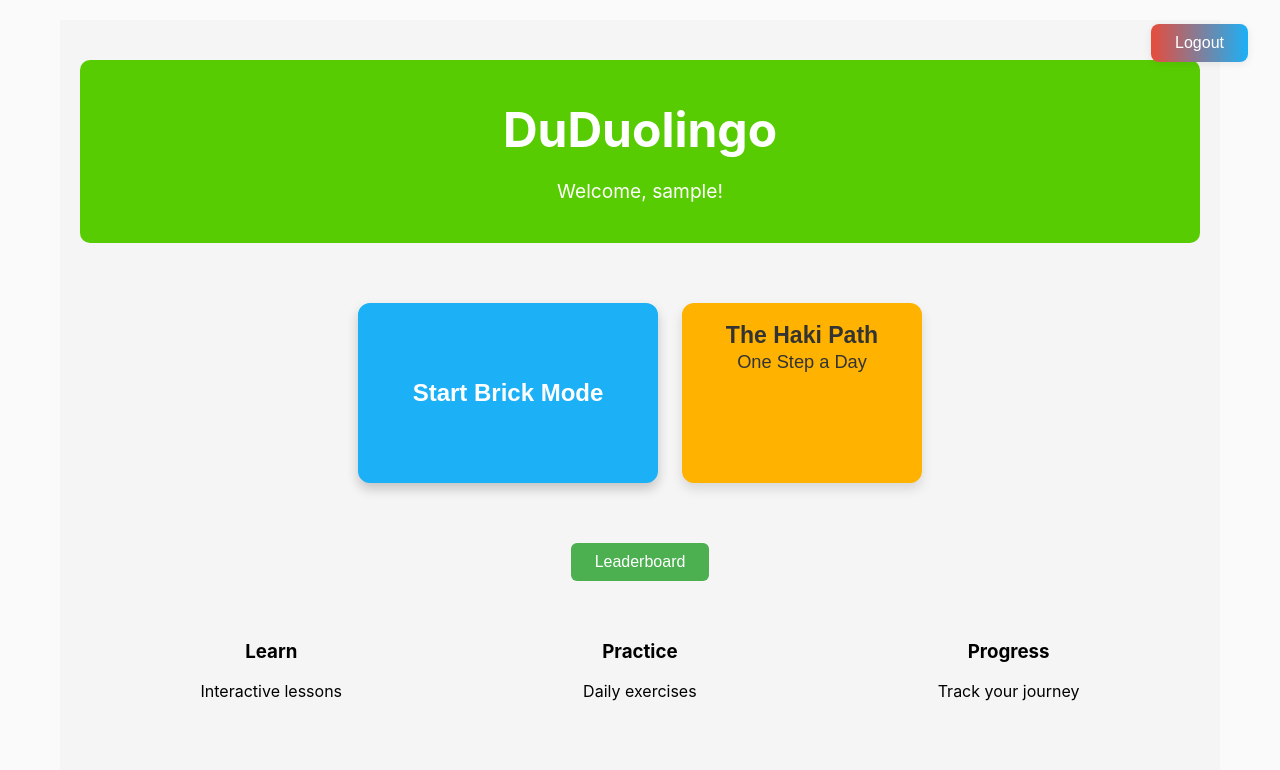
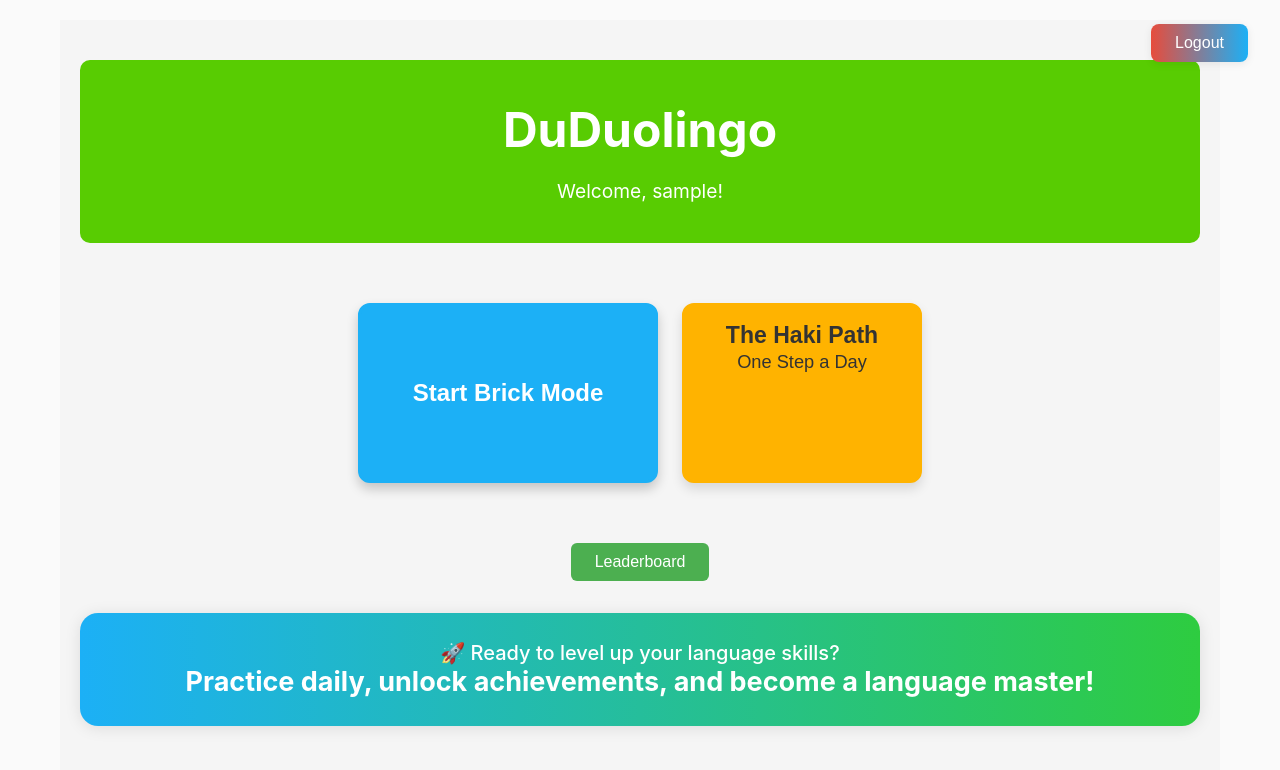
Before and after one commit to Papajuli1/DuDuolingo, a React (Create React App) app in the folder frontend/: page / in a window 1280 px wide. Shown: the top 770 px of the page. Built offline with nearby package versions, Linux system fonts and the light colour scheme; sample sign-in values are in the browser's storage; grey boxes are pictures that could not be loaded; what smartlook-client would draw is missing.

Commit message:
Styling improvements

```diff
--- a/frontend/src/components/Step.js
+++ b/frontend/src/components/Step.js
@@ -280,7 +280,22 @@ const Step = ({ stepData, onWordClick, onContinue, onStepCompleted }) => {
         Select all the words that you recognize in the image. You can use up to 2 hints, but each hint reduces your score.
       </div>
       <div className="step-header">
-        <h3 className="step-title">{stepData.language} Day {stepData.day}</h3>
+        <h3 className="step-title">
+          {stepData.language} Day {stepData.day}
+          {stepData.language === 'Spanish' && (
+            <img
+              src="https://cdnjs.cloudflare.com/ajax/libs/twemoji/14.0.2/svg/1f1ea-1f1f8.svg"
+              alt="Spanish flag"
+              style={{
+                width: '1.5em',
+                height: '1.5em',
+                verticalAlign: 'middle',
+                marginLeft: '8px',
+                filter: 'drop-shadow(0 0 2px #222)'
+              }}
+            />
+          )}
+        </h3>
         <span className={`step-level${stepData.completed ? ' step-level-completed' : ''}`}>
           {stepData.completed ? 'Completed' : 'In Progress'}
         </span>
--- a/frontend/src/pages/BrickModePage.css
+++ b/frontend/src/pages/BrickModePage.css
@@ -196,3 +196,21 @@
   font-weight: bold;
   margin-top: 6px;
 }
+.brickmode-btn-row {
+  display: flex;
+  gap: 18px;
+  justify-content: center;
+  margin: 18px 0 12px 0;
+}
+
+.brickmode-btn {
+  min-width: 160px;
+  padding: 10px 0;
+  font-size: 1em;
+  font-weight: 500;
+  border-radius: 15px;
+  box-sizing: border-box;
+  display: flex;
+  align-items: center;
+  justify-content: center;
+}
--- a/frontend/src/pages/BrickModePage.js
+++ b/frontend/src/pages/BrickModePage.js
@@ -240,24 +240,40 @@ const BrickModePage = () => {
       <div className="brickmode-header">
         <h1>Brick Mode</h1>
         <p>Choose a brick to practice with:</p>
+        <div className="brickmode-btn-row">
           <button
-          className="brickmode-back-btn"
+            className="brickmode-back-btn brickmode-btn"
             onClick={handleGoBack}
           >
             Back to Home
           </button>
           <button
-          className="brickmode-back-btn"
+            className="brickmode-back-btn brickmode-btn"
             onClick={() => setLanguage(language === 'Spanish' ? 'German' : 'Spanish')}
           >
             Switch to {language === 'Spanish' ? 'German' : 'Spanish'}
+            <img
+              src={language === 'Spanish'
+                ? 'https://cdnjs.cloudflare.com/ajax/libs/twemoji/14.0.2/svg/1f1e9-1f1ea.svg'
+                : 'https://cdnjs.cloudflare.com/ajax/libs/twemoji/14.0.2/svg/1f1ea-1f1f8.svg'
+              }
+              alt={language === 'Spanish' ? 'German flag' : 'Spanish flag'}
+              style={{
+                width: '1.2em',
+                height: '1.2em',
+                verticalAlign: 'middle',
+                marginLeft: '8px',
+                filter: 'drop-shadow(0 0 2px #222)'
+              }}
+            />
           </button>
           <button
-          className="brickmode-back-btn"
+            className="brickmode-back-btn brickmode-btn"
             onClick={handleResetProgress}
           >
             Reset Progress
           </button>
+        </div>
       </div>
 
       {/* Group bricks by level and display each level in its own div */}
--- a/frontend/src/pages/HomePage.js
+++ b/frontend/src/pages/HomePage.js
@@ -108,19 +108,21 @@ const HomePage = () => {
           Leaderboard
         </button>
       </div>
-      <div className="bottom-sections">
-        <div className="section">
-          <h3>Learn</h3>
-          <p>Interactive lessons</p>
-        </div>
-        <div className="section">
-          <h3>Practice</h3>
-          <p>Daily exercises</p>
-        </div>
-        <div className="section">
-          <h3>Progress</h3>
-          <p>Track your journey</p>
-        </div>
+      {/* Replace the bottom-sections with a motivational banner */}
+      <div className="motivation-banner" style={{
+        width: '100%',
+        marginTop: '32px',
+        padding: '28px 0',
+        background: 'linear-gradient(90deg, #1cb0f6 0%, #2ecc40 100%)',
+        color: '#fff',
+        textAlign: 'center',
+        borderRadius: '18px',
+        fontSize: '1.25em',
+        fontWeight: '500',
+        boxShadow: '0 2px 16px rgba(0,0,0,0.10)'
+      }}>
+        🚀 Ready to level up your language skills? <br />
+        <span style={{fontWeight: 'bold', fontSize: '1.35em'}}>Practice daily, unlock achievements, and become a language master!</span>
       </div>
     </div>
   );
--- a/frontend/src/pages/StepModePage.js
+++ b/frontend/src/pages/StepModePage.js
@@ -184,6 +184,19 @@ const StepModePage = () => {
               >
                 <h3 className="stepmode-card-title">
                   Step {step.day} - {step.language}
+                  {step.language === 'Spanish' && (
+                    <img
+                      src="https://cdnjs.cloudflare.com/ajax/libs/twemoji/14.0.2/svg/1f1ea-1f1f8.svg"
+                      alt="Spanish flag"
+                      style={{
+                        width: '1.5em',
+                        height: '1.5em',
+                        verticalAlign: 'middle',
+                        marginLeft: '8px',
+                        filter: 'drop-shadow(0 0 2px #222)'
+                      }}
+                    />
+                  )}
                 </h3>
                 <p className="stepmode-card-level">
                   {isCompleted ? 'Completed' : 'In Progress'}
```
Also changed, not shown: 1 other file (tests, documents, lock files or other folders). Lines whose indentation alone changed are shown as unchanged.
